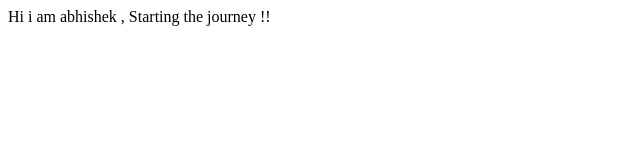
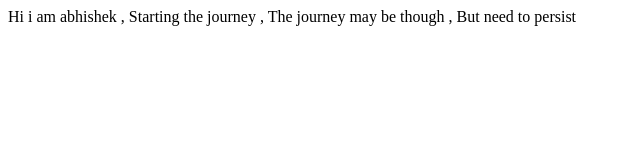
Before and after one commit to abhishekshaw1/neoGcamp-levelZero, a plain HTML site: page index.html in a window 1280 px wide. Shown: the whole page, without its empty margins (0-640 px from the left). Drawn offline with Linux system fonts and the light colour scheme.

Commit message:
Update index.html
refactor: changed text in index file

```diff
--- a/index.html
+++ b/index.html
@@ -7,6 +7,6 @@
     <title>Studentsite</title>
 </head>
 <body>
-    Hi i am abhishek , Starting the journey !!
+    Hi i am abhishek , Starting the journey , The journey may be though , But need to persist
 </body>
 </html>
```
